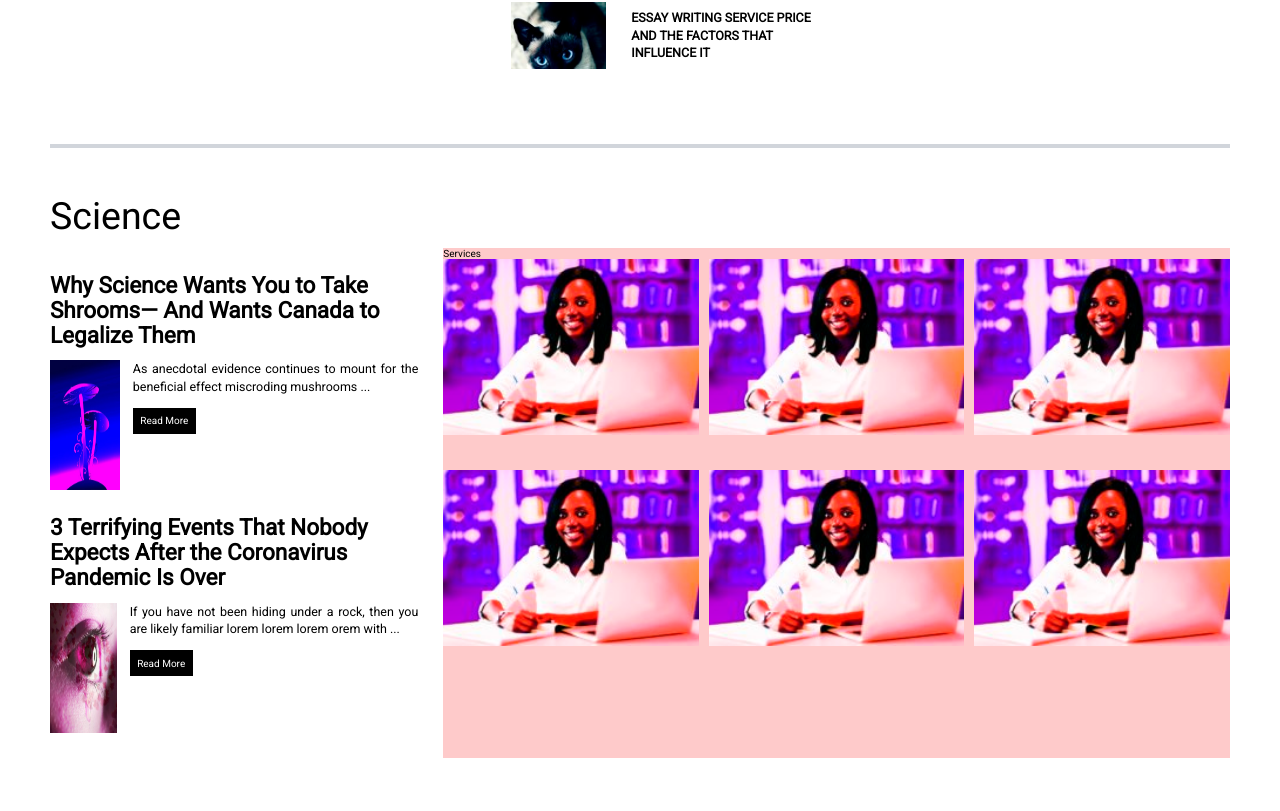
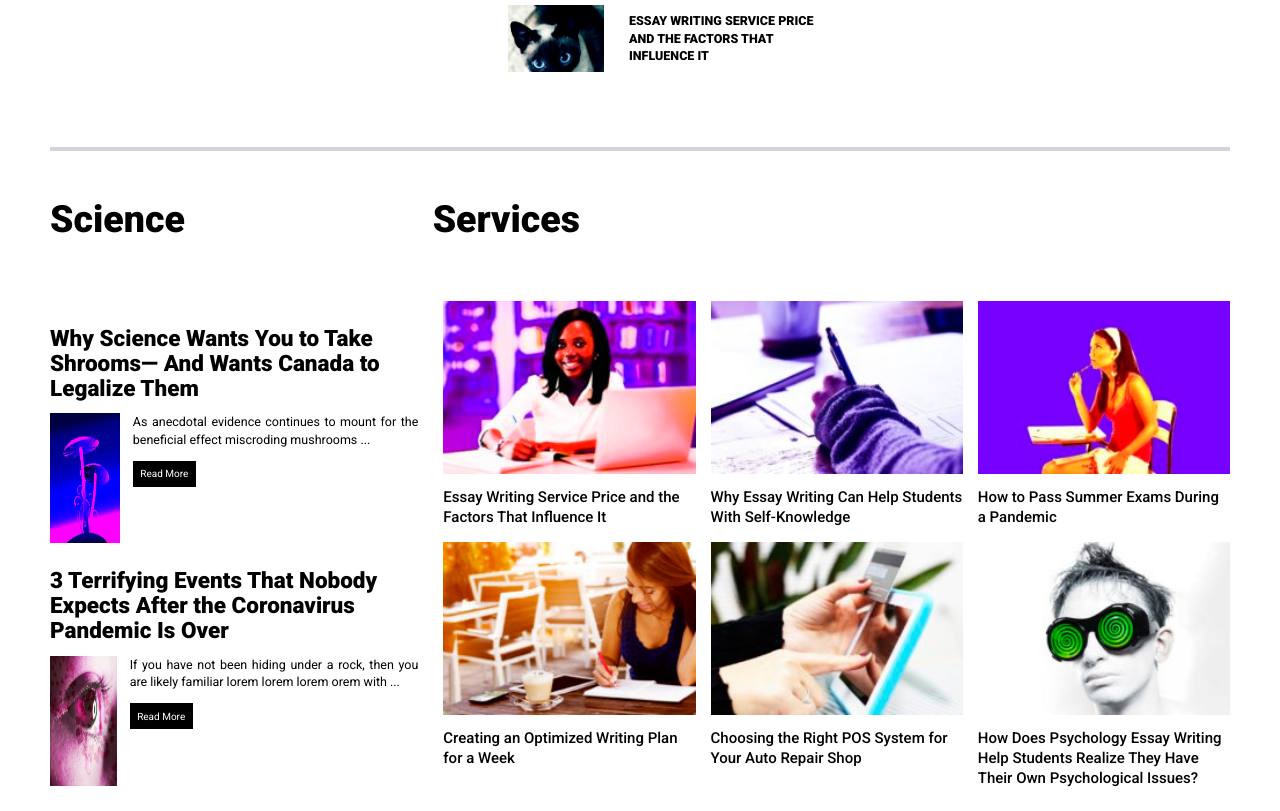
Before and after one commit to Akogwu24/clapway, a React (Create React App) app: page / in a window 1280 px wide. Shown: the part 779-1590 px from the top of the page. Before the commit the page ends 1537 px from the top, so only its background shows below. Built offline with nearby package versions, Linux system fonts and the light colour scheme.

Commit message:
second section i.e science-services completed

```diff
--- a/src/App.css
+++ b/src/App.css
@@ -1,4 +1,4 @@
-@import url('https://fonts.googleapis.com/css2?family=Fira+Sans:ital,wght@1,700&family=Open+Sans&family=Roboto:@1&display=swap');
+@import url('https://fonts.googleapis.com/css2?family=Roboto:wght@300;400;500;900&display=swap');
 
 * {
   margin: 0;
@@ -45,3 +45,6 @@ li:hover {
 .dropdown:hover .dropdown-content {
   display: block;
 }
+.services {
+  margin: 0 0 5rem 21%;
+}
--- a/src/components/Effective.jsx
+++ b/src/components/Effective.jsx
@@ -21,7 +21,8 @@ const Effective = () => {
   return (
     <section className='md:flex justify-between  border-b-4 pb-20 border-gray-300'>
       <Card
-        className=' container w-full md:w-3/5 md:ml-10 mx-auto mr-20 mb-12 md:mb-0'
+        textStyles='text-5xl font-bold hover:text-red-500'
+        className='container w-full md:w-3/5 md:ml-10 mx-auto mr-20 mb-12 md:mb-0'
         img={bulb}
         text='10 EFFECTIVE WAYS TO EXPAND YOUR SOCIAL MEDIA INFLUENCE'
       />
--- a/src/components/Services.jsx
+++ b/src/components/Services.jsx
@@ -1,16 +1,32 @@
 import React from 'react';
 import Card from './common/Card';
 import writer from '../assets/images/writer.jpg';
+import exam from '../assets/images/Exam.jpg';
+import sitting from '../assets/images/sitting.jpg';
+import writer2 from '../assets/images/writer2.jpg';
+import mobile from '../assets/images/Mobile-Payment.jpg';
+import psy from '../assets/images/psy.jpg';
 
 const Services = () => {
-  const cardComponents = [1, 2, 3, 4, 5, 6];
+  const cardComponents = [writer, exam, sitting, writer2, mobile, psy];
+  const text = [
+    'Essay Writing Service Price and the Factors That Influence It',
+    'Why Essay Writing Can Help Students With Self-Knowledge',
+    'How to Pass Summer Exams During a Pandemic',
+    'Creating an Optimized Writing Plan for a Week',
+    'Choosing the Right POS System for Your Auto Repair Shop',
+    'How Does Psychology Essay Writing Help Students Realize They Have Their Own Psychological Issues?',
+  ];
 
   return (
     <div className=''>
-      <h2>Services</h2>
-      <main className='grid grid-cols-3 gap-4'>
-        {cardComponents.map((cardComponent) => (
-          <Card img={writer} />
+      <main className='grid grid-cols-3 gap-6 w-full text-xl'>
+        {cardComponents.map((cardComponent, index) => (
+          <Card
+            img={cardComponent}
+            text={text[index]}
+            textStyles='text-2xl font-medium hover:text-red-500'
+          />
         ))}
       </main>
     </div>
--- a/src/components/common/Card.jsx
+++ b/src/components/common/Card.jsx
@@ -1,15 +1,13 @@
 import React from 'react';
 
-const Card = ({ img, text, className }) => {
+const Card = ({ img, text, className, textStyles }) => {
   return (
     <section className={className}>
-      <div className='mb-10 '>
+      <div className='mb-5'>
         <img src={img} alt='bulb' className='w-full' />
       </div>
       <div>
-        <h4 className='text-5xl font-bold hover:text-red-500 sm:text-center'>
-          {text}
-        </h4>
+        <h4 className={textStyles}>{text}</h4>
       </div>
     </section>
   );
--- a/src/components/common/ReadMoreCard.jsx
+++ b/src/components/common/ReadMoreCard.jsx
@@ -11,7 +11,7 @@ const ReadMoreCard = ({ header, brief, img }) => {
           <img src={img} alt='' className='w-full h-52' />
         </div>
         <div className='ml-5'>
-          <p className='text-xl text-justify '>{brief}</p>
+          <p className='text-xl text-justify whitespace-normal'>{brief}</p>
           <button
             type='button'
             className='bg-black text-white p-3 mt-5 hover:bg-gray-800'
--- a/src/layout/ScienceServices.jsx
+++ b/src/layout/ScienceServices.jsx
@@ -5,11 +5,12 @@ import Services from '../components/Services';
 import shroom from '../assets/images/Shrooms.jpg';
 import eye from '../assets/images/teary-eye.jpg';
 
-const ScienceSection = ({ topHeading }) => {
+const ScienceServies = () => {
   return (
     <>
-      <div className=''>
-        <h1 className='text-6xl mb-5'>{topHeading}</h1>
+      <div className='text-6xl mb-5 font-bold flex'>
+        <h1 className=''>Science</h1>
+        <h1 className='services'>Services</h1>
       </div>
 
       <section className='md:flex'>
@@ -26,7 +27,7 @@ const ScienceSection = ({ topHeading }) => {
             img={eye}
           />
         </aside>
-        <div className=' bg-red-200 w-2/3'>
+        <div className='w-2/3'>
           <Services />
         </div>
       </section>
@@ -34,4 +35,4 @@ const ScienceSection = ({ topHeading }) => {
   );
 };
 
-export default ScienceSection;
+export default ScienceServies;
--- a/src/pages/Home.jsx
+++ b/src/pages/Home.jsx
@@ -6,7 +6,7 @@ const Home = () => {
   return (
     <div className='container md:px-20 mx-auto'>
       <Header />
-      <ScienceSection topHeading='Science' />
+      <ScienceSection />
     </div>
   );
 };
```
Also changed, not shown: 1 other file (tests, documents, lock files or other folders).
